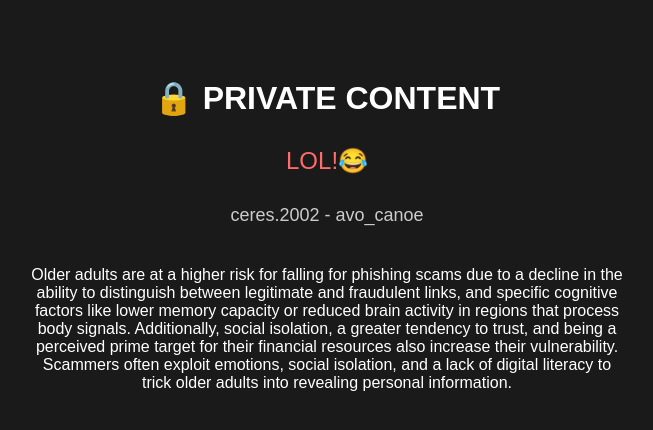
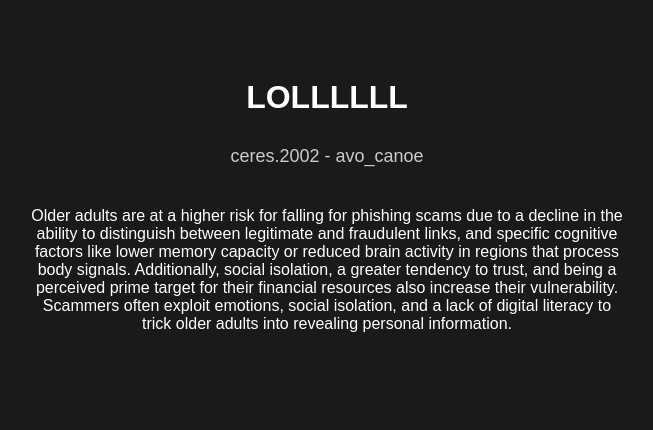
Before and after one commit to Churchstdowntown34/onlyfans_redirect, a plain HTML site: page index.html in a window 1280 px wide. Shown: the whole page, without its empty margins (313-966 px from the left). Drawn offline with Linux system fonts and the light colour scheme.

Commit message:
Change title and header text in index.html

```diff
--- a/index.html
+++ b/index.html
@@ -1,7 +1,7 @@
 <!DOCTYPE html>
 <html>
 <head>
-    <title>Private Content</title>
+    <title>Onlyfans</title>
     <style>
         body {
             background-color: #1a1a1a;
@@ -28,8 +28,8 @@
 </head>
 <body>
     <div class="container">
-        <h1>🔒 PRIVATE CONTENT</h1>
-        <div class="message">LOL!😂</div>
+        <h1>LOLLLLLL</h1>
+        <div class="message"></div>
         <div class="subtitle">ceres.2002 - avo_canoe</div>
         <p>Older adults are at a higher risk for falling for phishing scams due to a decline in the ability to distinguish between legitimate and fraudulent links, and specific cognitive factors like lower memory capacity or reduced brain activity in regions that process body signals. Additionally, social isolation, a greater tendency to trust, and being a perceived prime target for their financial resources also increase their vulnerability. Scammers often exploit emotions, social isolation, and a lack of digital literacy to trick older adults into revealing personal information.</p>
     </div>
```
